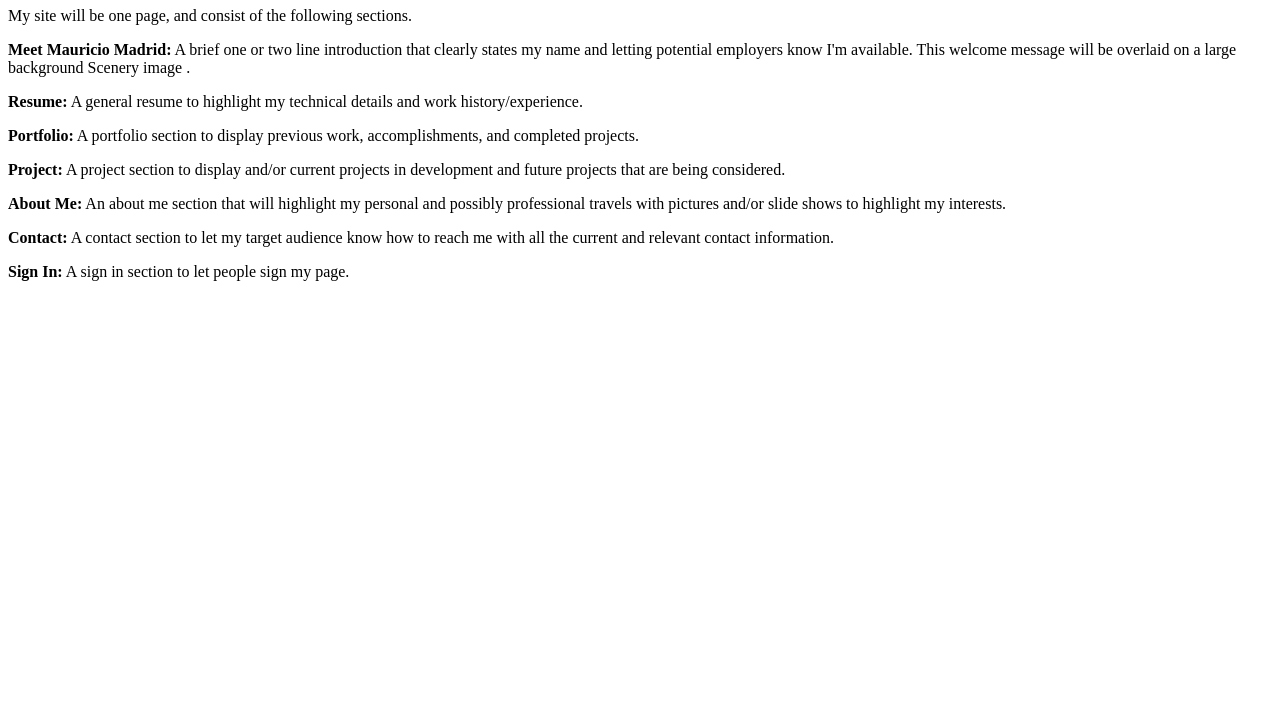
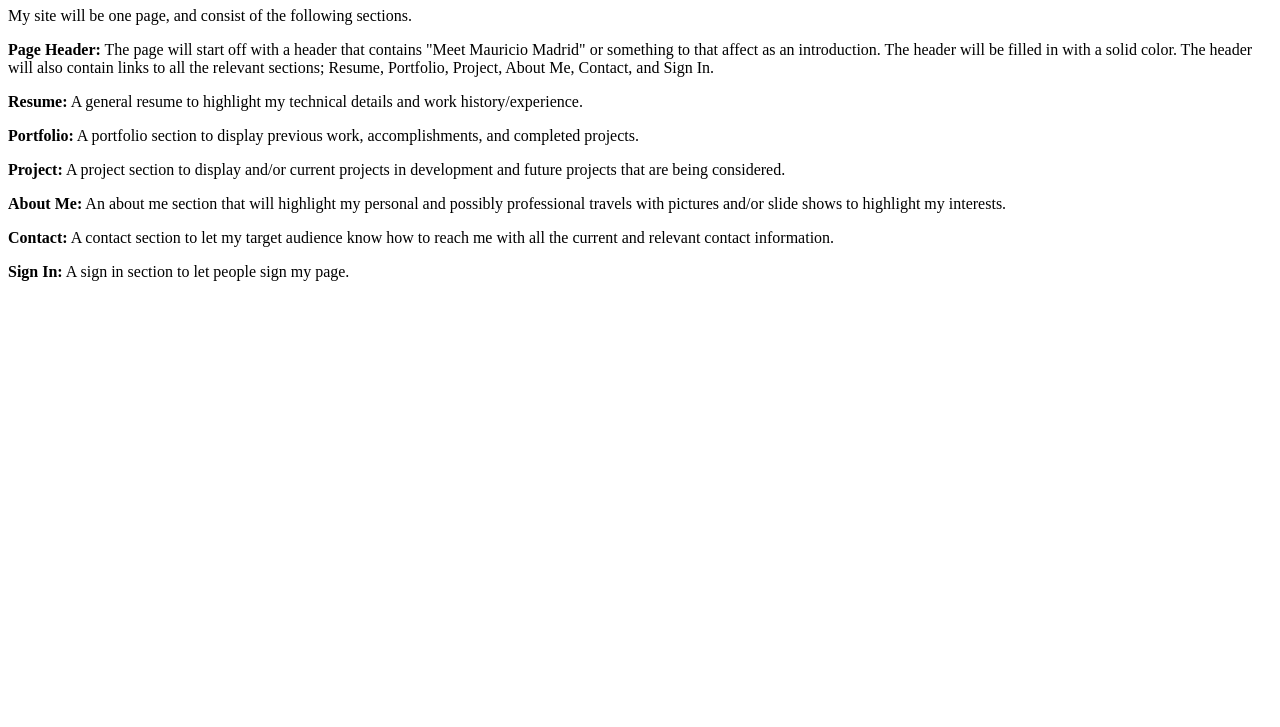
Before and after one commit to m-squared626/pwp-mmadrid, a plain HTML site: page public_html/documentation/milestone-2.html in a window 1280 px wide. Shown: the part 73-800 px from the top of the page. Drawn offline with Linux system fonts and the light colour scheme.

Commit message:
Update header section

```diff
--- a/public_html/documentation/milestone-2.html
+++ b/public_html/documentation/milestone-2.html
@@ -10,9 +10,10 @@
 		<body>
 			<h1>Content Strategy</h1>
 				<p>My site will be one page, and consist of the following sections.</p>
-				<p><strong>Meet Mauricio Madrid:</strong>  A brief one or two line introduction that clearly states my
-						name and letting potential employers know I'm available. This welcome message will be overlaid
-						on a large background Scenery image .</p>
+				<p><strong>Page Header:</strong>  The page will start off with a header that contains
+						"Meet Mauricio Madrid" or something to that affect as an introduction.  The header will be
+						filled in with a solid color.  The header will also contain links to all the relevant sections;
+						Resume, Portfolio, Project, About Me, Contact, and Sign In.</p>
 				<p><strong>Resume:</strong>  A general resume to highlight my technical details and work
 						history/experience.</p>
 				<p><strong>Portfolio:</strong>  A portfolio section to display previous work, accomplishments,
```
